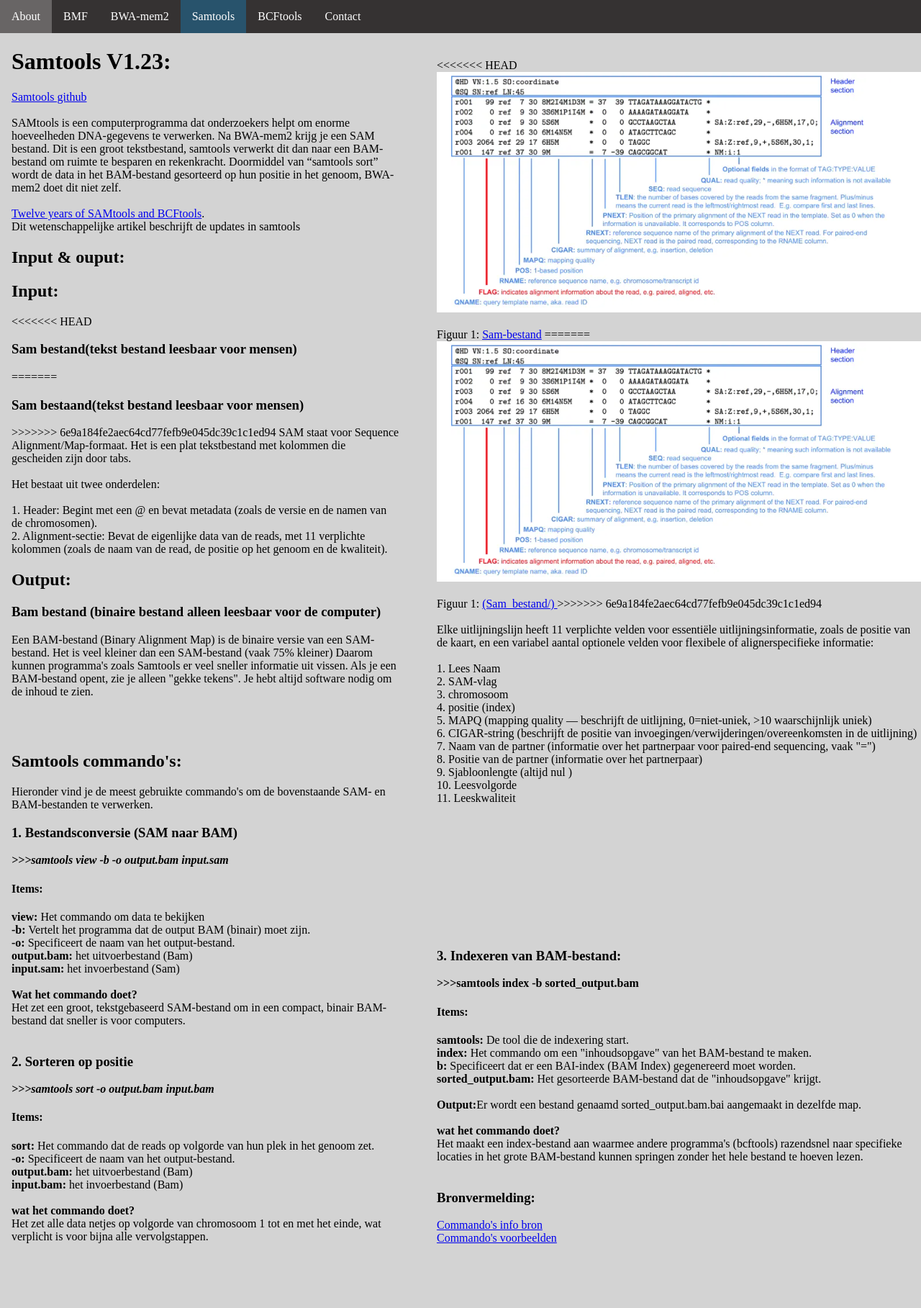
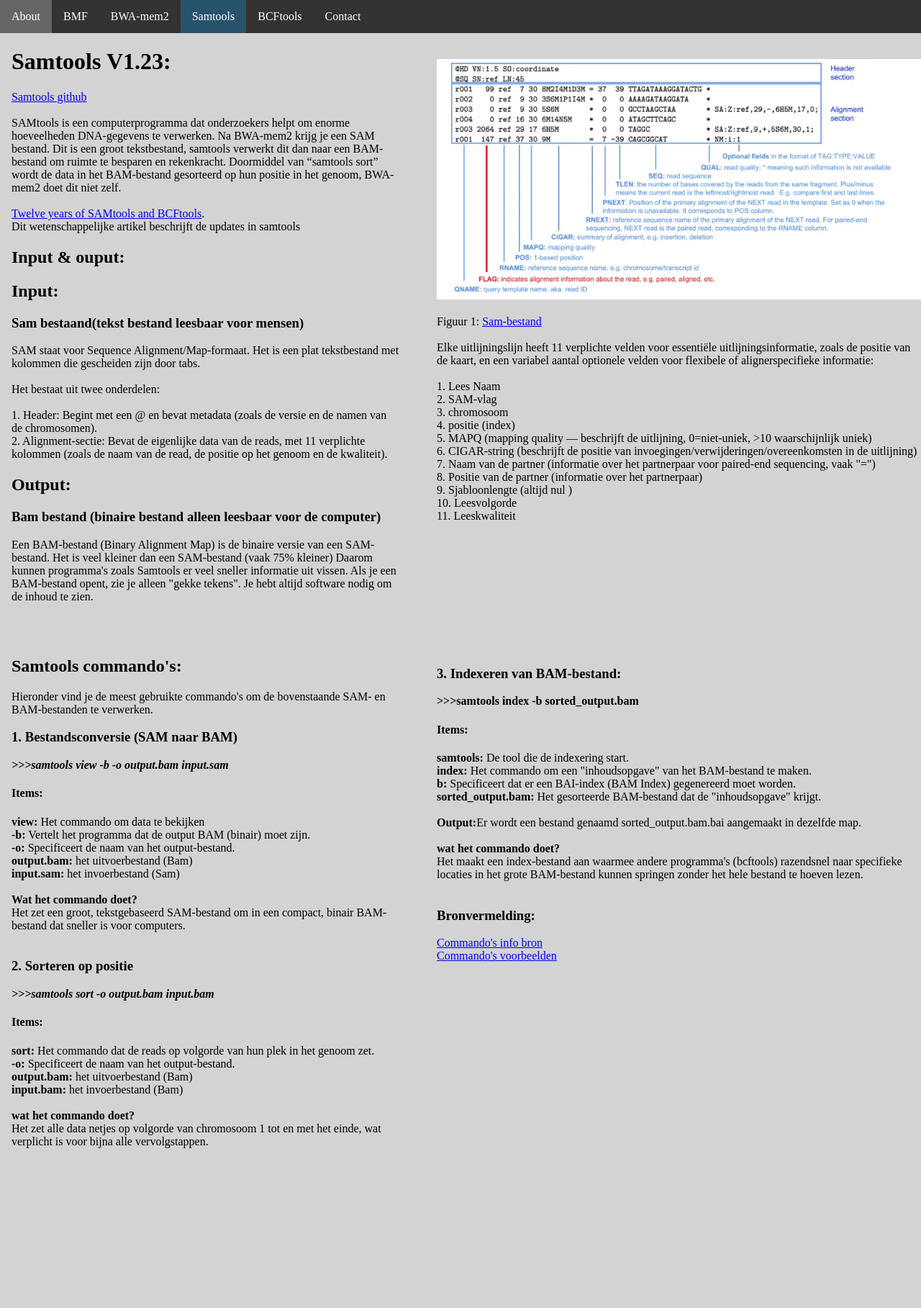
Before and after one commit to mokalashhanze/installatie-handleiding-tool, a Flask app: page /samtools in a window 1280 px wide. Shown: the whole page at 72% size. After the commit the page ends 1595 px from the top, so only its background shows below. Run offline with Flask 3, Linux system fonts and the light colour scheme.

Commit message:
Update samtools.html

```diff
--- a/website/templates/samtools.html
+++ b/website/templates/samtools.html
@@ -26,11 +26,7 @@
 
         <h2> Input: </h2>
 
-<<<<<<< HEAD
-        <h3> Sam bestand(tekst bestand leesbaar voor mensen) </h3>
-=======
         <h3> Sam bestaand(tekst bestand leesbaar voor mensen) </h3>
->>>>>>> 6e9a184fe2aec64cd77fefb9e045dc39c1c1ed94
 
         SAM staat voor Sequence Alignment/Map-formaat.
         Het is een plat tekstbestand met kolommen die gescheiden zijn door tabs.
@@ -89,19 +85,10 @@
         </div>
             <div class = "flex-column">
             <br><br>
-<<<<<<< HEAD
                 <img src="../static/pictures//Sam.png" alt="Sam-bestand">
             <br><br>
         Figuur 1:
         <a href="https://miro.medium.com/v2/resize:fit:4800/format:webp/0*CePvh8XpBcbC1HjZ.png"> Sam-bestand</a>
-=======
-                <img src="../static/pictures/Sam.png" alt="Sam bestaand">
-            <br><br>
-        Figuur 1:
-        <a
-                href="https://miro.medium.com/v2/resize:fit:4800/format:webp/0*CePvh8XpBcbC1HjZ.png"> (Sam_bestand/)
-        </a>
->>>>>>> 6e9a184fe2aec64cd77fefb9e045dc39c1c1ed94
             <br><br>
             Elke uitlijningslijn heeft 11 verplichte velden voor essentiële uitlijningsinformatie,
             zoals de positie van de kaart, en een variabel aantal optionele velden voor
```
